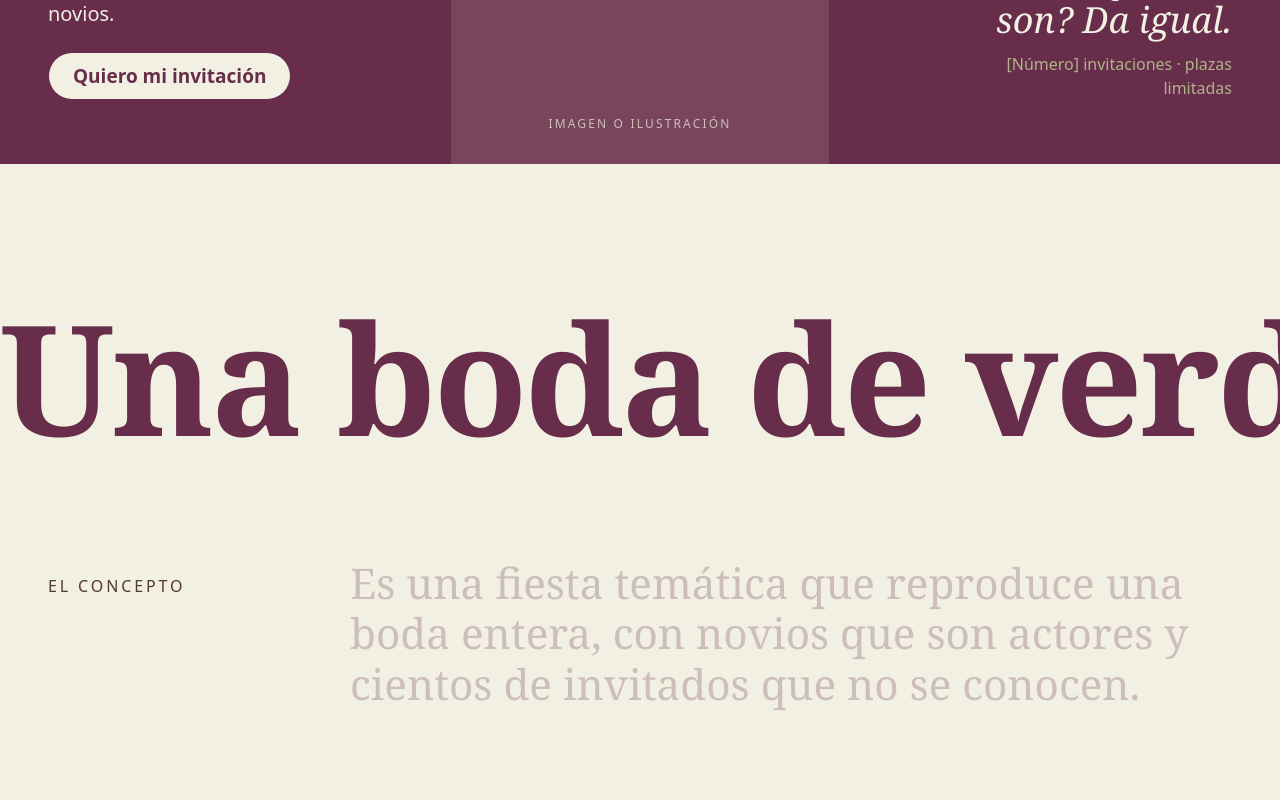
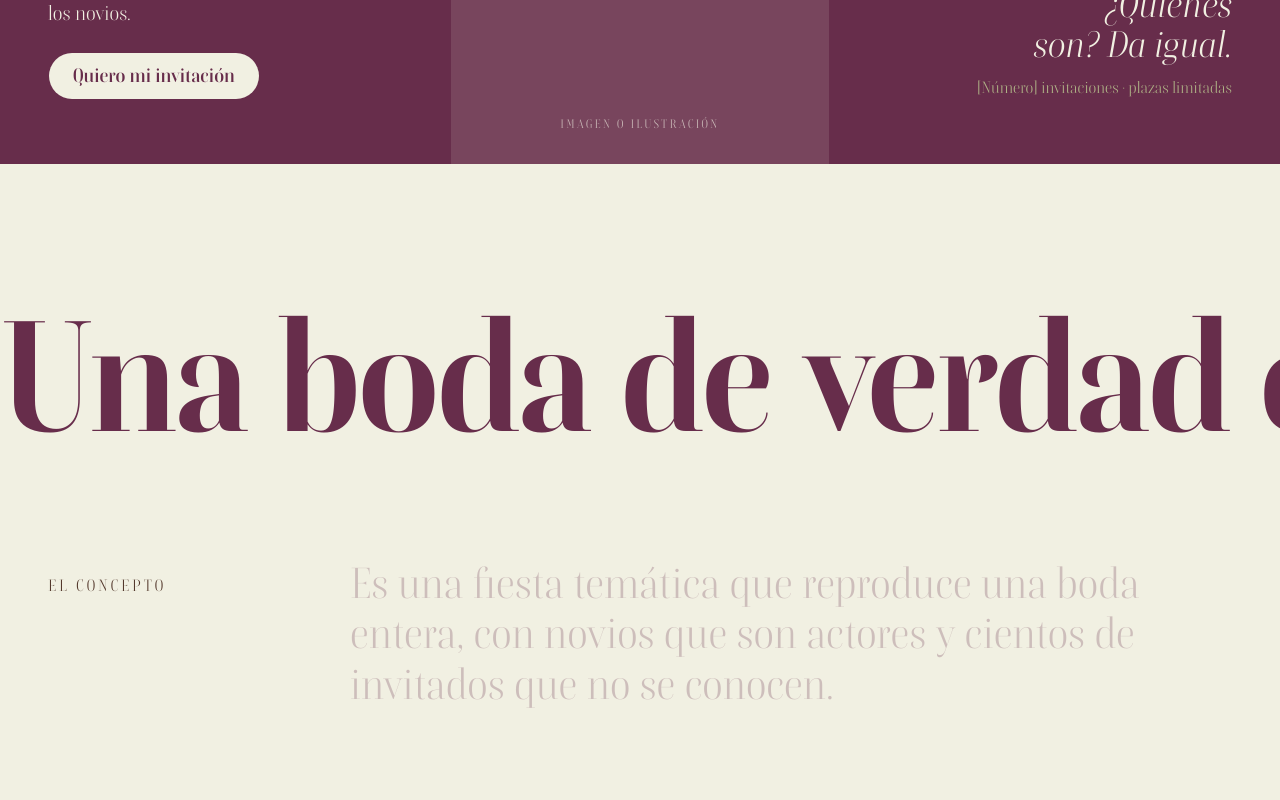
Before and after one commit to ecalderoncuevas/noWeddingPage, a Next.js app: page / in a window 1280 px wide. Shown: the part 736-1536 px from the top of the page. Built offline with nearby package versions, Linux system fonts and the light colour scheme.

Commit message:
feat: tipografía Boska en toda la landing

```diff
--- a/app/globals.css
+++ b/app/globals.css
@@ -130,9 +130,9 @@
     --beige: #f1f0e2;
     --marron: #54392d;
 
-    /* Provisional hasta importar Boska: se cambia solo aquí */
-    --font-display: Georgia, "Times New Roman", serif;
-    --font-body: system-ui, sans-serif;
+    /* Boska en titulares y en el resto del texto; Georgia queda de reserva mientras carga */
+    --font-display: var(--font-boska), Georgia, "Times New Roman", serif;
+    --font-body: var(--font-boska), Georgia, "Times New Roman", serif;
     --font-manuscrita: var(--font-caveat), cursive;
 
     --columnas: 4;
--- a/app/layout.tsx
+++ b/app/layout.tsx
@@ -1,4 +1,5 @@
 import { Caveat, Geist_Mono, Inter } from "next/font/google"
+import localFont from "next/font/local"
 
 import "./globals.css"
 import type { Metadata } from "next"
@@ -17,6 +18,15 @@ const inter = Inter({subsets:['latin'],variable:'--font-sans'})
 
 const caveat = Caveat({ subsets: ["latin"], variable: "--font-caveat" })
 
+const boska = localFont({
+  src: [
+    { path: "./fonts/Boska-Variable.woff2", weight: "200 900", style: "normal" },
+    { path: "./fonts/Boska-VariableItalic.woff2", weight: "200 900", style: "italic" },
+  ],
+  variable: "--font-boska",
+  adjustFontFallback: "Times New Roman",
+})
+
 const fontMono = Geist_Mono({
   subsets: ["latin"],
   variable: "--font-mono",
@@ -31,7 +41,7 @@ export default function RootLayout({
     <html
       lang="es"
       suppressHydrationWarning
-      className={cn("antialiased", fontMono.variable, "font-sans", inter.variable, caveat.variable)}
+      className={cn("antialiased", fontMono.variable, "font-sans", inter.variable, caveat.variable, boska.variable)}
     >
       <body>
         <SmoothScroll />
```
Also changed, not shown: app/fonts/Boska-Variable.woff2 (added), app/fonts/Boska-VariableItalic.woff2 (added).
